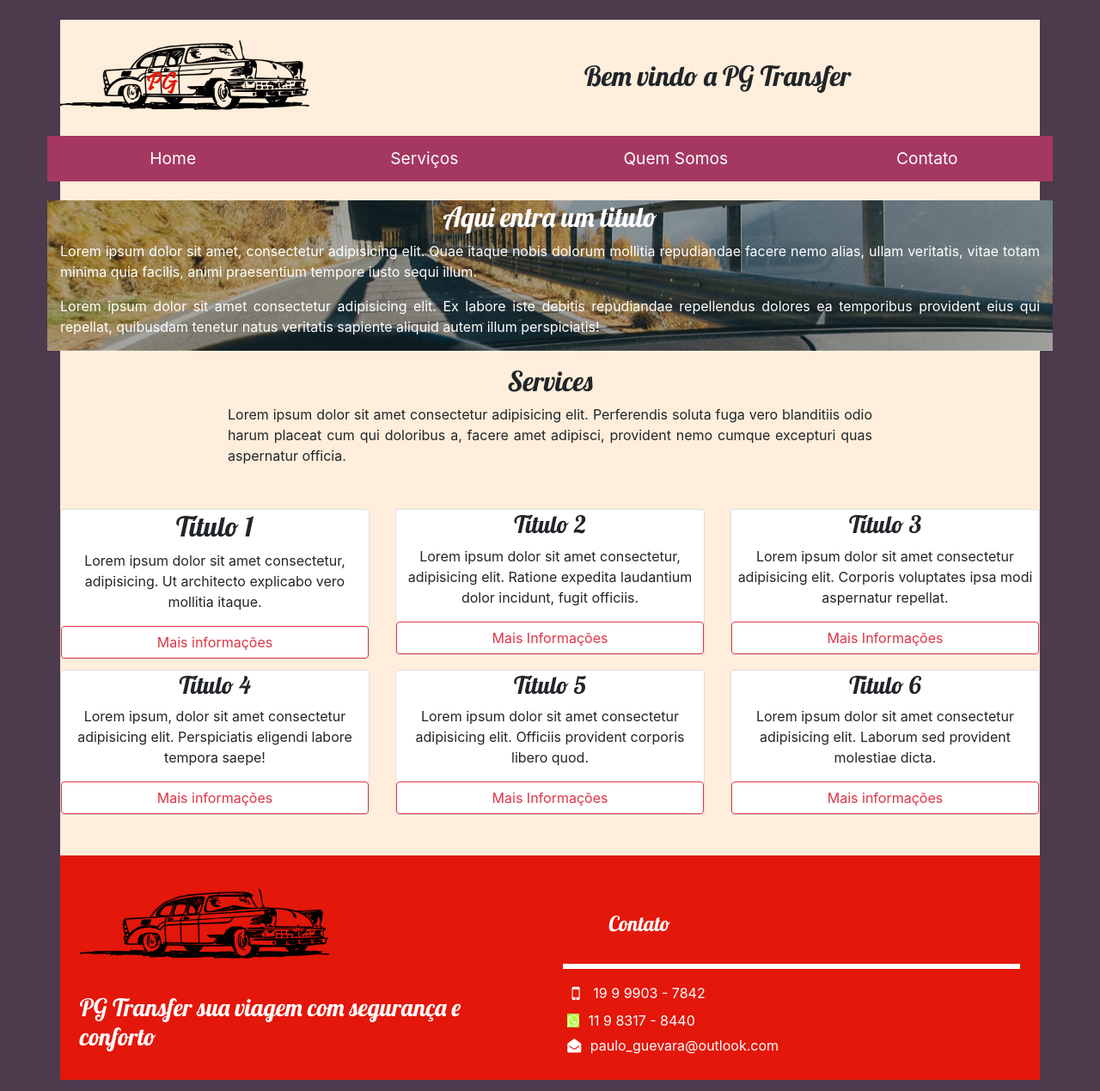
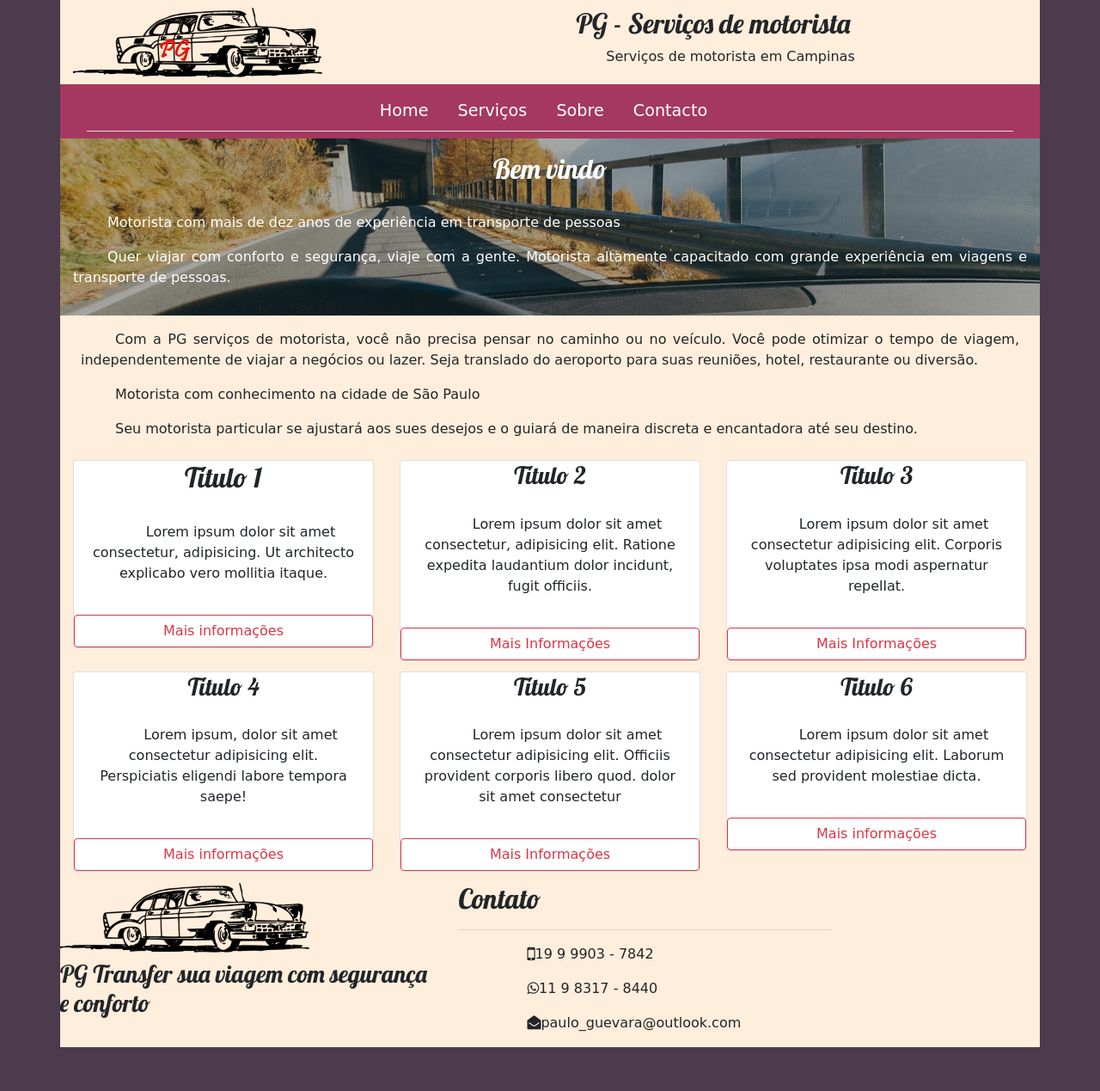
Before and after one commit to pguevara135/PG_transfer, a plain HTML site: page index.html in a window 1280 px wide. Shown: the whole page at 86% size. After the commit the page ends 1218 px from the top, so only its background shows below. Drawn offline with nearby package versions, Linux system fonts and the light colour scheme; a web font is replaced by a local one.

Commit message:
Adicionar dados na index

```diff
--- a/css/sobrenos.css
+++ b/css/sobrenos.css
@@ -16,3 +16,12 @@ h1 {
 h2, h3, h4, h5, h6 {
     font-family: 'Lobster', cursive;
 }
+
+a {
+    text-decoration: none;
+    color: white;
+}
+
+.menu {
+    background-color:  #4c3b4d;
+}
--- a/css/style.css
+++ b/css/style.css
@@ -1,8 +1,9 @@
 * {
-    /* margin: 0;
-    padding: 0; */
-    font-family: 'Lucida Sans', 'Lucida Sans Regular', 'Lucida Grande', 'Lucida Sans Unicode', Geneva, Verdana, sans-serif;
+    margin: 0;
+    padding: 0;
+    font-family: 'Vast Shadow', cursive;
     font-size: 100%;
+    box-sizing: border-box;
 }
 
 body {
@@ -31,98 +32,27 @@ h2, h3, h4, h5, h6 {
     font-family: 'Lobster', cursive;
 }
 
-.borda {
-    border: 1px solid black;
+p {
+    text-indent: 40px;
 }
 
-.cores {
-    color: black;
+.borda {
+    border: 3px solid black;
 }
 
+.borda-red {
+    border: 3px solid red;
+}
 /*  CONTAINER */
 
-.container {
+.fundo {
     background-color: #ffeedb;
-    margin: 1% auto;
-    padding: 0;
-}
-
-.cabecalho {
-    margin: 2% auto;
-    padding-top: 2%;
-}
-
-.bem-vindo {
-    padding-top: 2%;
 }
 
 .menu {
     background-color: #a53860;
-    margin-top: 2%;
 }
 
-.menu div {
-    padding: 1%;
-}
-
-.menu a {
-    padding: 1%;
-}
-
-.menu a:hover {
-    color: #afe222;
-    cursor: pointer;
-    text-decoration: none;
-}
-
-main {
-    box-sizing: border-box;
+.corpo {
     color: white;
 }
-
-.rodape {
-    background-color: #e3170a;
-    margin: 3% 0 0 0;
-    padding: 2%;
-    color: white;
-
-}
-
-.rodape h2 {
-    font-size: 1.5em;
-    padding-bottom: 3%;
-}
-
-.rodape i {
-    margin-right: 2%;
-}
-
-.rodape img {
-    margin: 3% 0;
-}
-
-.rodape p {
-    margin: 1%;
-}
-
-.contato {
-    padding-top: 8%;
-    padding-left: 10%;
-}
-
-hr {
-    border: 3px solid ;
-}
-
-.mobile {
-    padding: 1%;
-    margin-right: 4%;
-}
-
-.whatsapp {
-    background-color: greenyellow;
-}
-
-.facebook {
-    color: #4064AD;
-}
--- a/index.html
+++ b/index.html
@@ -12,81 +12,96 @@
     <link href="https://fonts.googleapis.com/css2?family=Bevan&family=Diplomata&family=Fredericka+the+Great&family=Lobster&family=Miltonian&family=Miltonian+Tattoo&family=Roboto&family=Rye&family=Vast+Shadow&display=swap" rel="stylesheet">
 </head>
 <body>
-    <div class="container">
+    <div class="container fundo">
 
-        <!-- Cabecalho -->
+<!-- Cabecalho -->
 
-        <header class="cabecalho">
+        <header class="row">
 
-        <!-- Logo -->
+<!-- Logo -->
 
-            <div class="row">
-                <div class="col-sm-4">
-                    <h1 class="">
-                        <a class="" href="index.html"><img src="images/logo2.png" alt=""></a>
+
+                <div class="col-sm-4 mt-2">
+                    <h1>
+                        <a href="index.html"><img src="images/logo2.png" alt="Logotipo da empresa"></a>
                     </h1>
                 </div>
 
-                <div class="col-sm-8 text-center bem-vindo">
-                    <h2>Bem vindo a PG Transfer</h2>
+                <div class="col-sm-8 text-center mt-2">
+                    <h2>PG - Serviços de motorista</h2>
+                    <p>Serviços de motorista em Campinas</p>
                 </div>
-            </div>
 
-        <!-- Menu -->
+<!-- Menu -->
 
-            <div class="row menu text-center">
-                <div class="col-sm-3 col-sx-12">
-                    <a href="index.html">Home</a>
-                </div>
-                <div class="col-sm-3 col-sx-12">
-                    <a href="servico.html">Serviços</a>
-                </div>
-                <div class="col-sm-3 col-sx-12">
-                    <a href="#">Quem Somos</a>
-                </div>
-                <div class="col-sm-3 col-sx-12">
-                    <a href="#">Contato</a>
-                </div>
+            <div class="col-sm-12 menu">
+                <nav id="" class="navbar">
+                    <!-- <a class="navbar" href="index.html"></a> -->
+                    <ul class="nav nav-tabs col-sm-12 justify-content-center">
+                        <li class="nav-item">
+                            <a href="index.html" class="nav-link">Home</a>
+                        </li>
+                    <li class="nav-item">
+                        <a class="nav-link" href="servico.html">Serviços</a>
+                    </li>
+                    <li class="nav-item">
+                        <a class="nav-link" href="sobrenos.html">Sobre</a>
+                    </li>
+                    <li class="nav-item">
+                        <a class="nav-link" href="#">Contacto</a>
+                    </li>
+                    </ul>
+                </nav>
+
             </div>
 
         </header>
 
-        <!-- Corpo Principal -->
+<!-- Corpo Principal -->
 
         <main class="row">
 
                 <div class="corpo">
-                    <h2 class="text-center">Aqui entra um titulo</h2 class="text-center">
+                    <h2 class="text-center mb-3 mt-3">Bem vindo</h2 class="text-center">
 
-                    <div class="col-sm-12 text-justify">
+                    <div class="col-sm-12 text-justify py-3">
                         <p>
-                            Lorem ipsum dolor sit amet, consectetur adipisicing elit. Quae itaque nobis dolorum mollitia repudiandae facere nemo alias, ullam veritatis, vitae totam minima quia facilis, animi praesentium tempore iusto sequi illum.
+                            Motorista com mais de dez anos de experiência em transporte de pessoas
                         </p>
 
                         <p>
-                            Lorem ipsum dolor sit amet consectetur adipisicing elit. Ex labore iste debitis repudiandae repellendus dolores ea temporibus provident eius qui repellat, quibusdam tenetur natus veritatis sapiente aliquid autem illum perspiciatis!
+                            Quer viajar com conforto e segurança, viaje com a gente. Motorista altamente capacitado com grande experiência em viagens e transporte de pessoas.
                         </p>
                     </div>
                 </div>
 
         </main>
 
-        <div class="row services">
-            <div class="col-md-8 offset-md-2 pt-3">
-                <h2 class="text-center">Services</h2>
+        <div class="row services my-2">
+            <div class="col-sm pl-4 pr-4">
+                <h2 class="text-center"></h2>
                 <p class="text-justify">
-                    Lorem ipsum dolor sit amet consectetur adipisicing elit. Perferendis soluta fuga vero blanditiis odio harum placeat cum qui doloribus a, facere amet adipisci, provident nemo cumque excepturi quas aspernatur officia.
+                    Com a PG serviços de motorista, você não precisa pensar no caminho ou no veículo. Você pode otimizar o tempo de viagem, independentemente de viajar a negócios ou lazer. Seja translado do aeroporto para suas reuniões, hotel, restaurante ou diversão.
+
+                    <p>
+                        Motorista com conhecimento na cidade de São Paulo
+                    </p>
+
+                    <p>
+                        Seu motorista particular se ajustará aos sues desejos e o guiará de maneira discreta e encantadora até seu destino.
+                    </p>
                 </p>
             </div>
         </div>
+
 
         <!--    bloco de 06 informacoes  -->
 
         <div class="row">
             <div class="col-md-4 col-sm-6 col-xs-12">
-                <div class="card card-title text-center">
-                    <h2>Título 1</h2>
-                    <p>
+                <div class="card text-center">
+                    <h2 class="card-title">Título 1</h2>
+                    <p class="card-body">
                         Lorem ipsum dolor sit amet consectetur, adipisicing. Ut architecto explicabo vero mollitia itaque.
                     </p>
                     <button class="btn btn-outline-danger">Mais informações</button>
@@ -96,7 +111,7 @@
             <div class="col-md-4 col-sm-6 col-xs-12">
                 <div class="card card-title text-center">
                     <h3>Título 2</h3>
-                    <p>
+                    <p class="card-body">
                         Lorem ipsum dolor sit amet consectetur, adipisicing elit. Ratione expedita laudantium dolor incidunt, fugit officiis.
                     </p>
                     <button class="btn btn-outline-danger">Mais Informações</button>
@@ -106,7 +121,7 @@
             <div class="col-md-4 col-sm-6 col-xs-12">
                 <div class="card card-title text-center">
                     <h3>Título 3</h3>
-                    <p>
+                    <p class="card-body">
                         Lorem ipsum dolor sit amet consectetur adipisicing elit. Corporis voluptates ipsa modi aspernatur repellat.
                     </p>
                     <button class="btn btn-outline-danger">Mais Informações</button>
@@ -116,7 +131,7 @@
             <div class="col-md-4 col-sm-6 col-xs-12">
                 <div class="card card-title text-center">
                     <h3>Título 4</h3>
-                    <p>
+                    <p class="card-body">
                         Lorem ipsum, dolor sit amet consectetur adipisicing elit. Perspiciatis eligendi labore tempora saepe!
                     </p>
                     <button class="btn btn-outline-danger">Mais informações</button>
@@ -126,8 +141,8 @@
             <div class="col-md-4 col-sm-6 col-xs-12">
                 <div class="card card-title text-center">
                     <h3>Título 5</h3>
-                    <p>
-                        Lorem ipsum dolor sit amet consectetur adipisicing elit. Officiis provident corporis libero quod.
+                    <p class="card-body">
+                        Lorem ipsum dolor sit amet consectetur adipisicing elit. Officiis provident corporis libero quod. dolor sit amet consectetur
                     </p>
                     <button class="btn btn-outline-danger">Mais Informações</button>
                 </div>
@@ -136,7 +151,7 @@
             <div class="col-md-4 col-sm-6 col-xs-12">
                 <div class="card card-title text-center">
                     <h3>Titulo 6</h3>
-                    <p>
+                    <p class="card-body">
                         Lorem ipsum dolor sit amet consectetur adipisicing elit. Laborum sed provident molestiae dicta.
                     </p>
                     <button class="btn btn-outline-danger">Mais informações</button>
@@ -148,16 +163,16 @@
 
         <!-- Rodape -->
 
-        <footer class="rodape">
+        <footer class="rodape row">
             <div class="row">
-                <div class="col-sm-6 col-sx-12">
+                <div class="col-sm-6">
                     <h2><img src="images/logo.png" alt=""></h2>
                     <h3>PG Transfer sua viagem com segurança e conforto</h3>
                 </div>
 
         <!-- Contato -->
 
-                <div class="col-sm-6 col-sx-12">
+                <div class="col-sm-6">
                     <h2 class="contato">Contato</h2>
                     <hr>
                     <p><i class="fa fa-mobile mobile fa-lg" aria-hidden="true"></i>19 9 9903 - 7842</p>
@@ -171,6 +186,9 @@
 
     </div>
 
+    <script src="https://code.jquery.com/jquery-3.5.1.slim.min.js" integrity="sha384-DfXdz2htPH0lsSSs5nCTpuj/zy4C+OGpamoFVy38MVBnE+IbbVYUew+OrCXaRkfj" crossorigin="anonymous"></script>
+    <script src="https://cdn.jsdelivr.net/npm/popper.js@1.16.0/dist/umd/popper.min.js" integrity="sha384-Q6E9RHvbIyZFJoft+2mJbHaEWldlvI9IOYy5n3zV9zzTtmI3UksdQRVvoxMfooAo" crossorigin="anonymous"></script>
+    <script src="https://stackpath.bootstrapcdn.com/bootstrap/4.5.0/js/bootstrap.min.js" integrity="sha384-OgVRvuATP1z7JjHLkuOU7Xw704+h835Lr+6QL9UvYjZE3Ipu6Tp75j7Bh/kR0JKI" crossorigin="anonymous"></script>
 
 </body>
 </html>
```
Also changed, not shown: servico.html (+3 -1 lines), sobrenos.html (+24 -23 lines).
